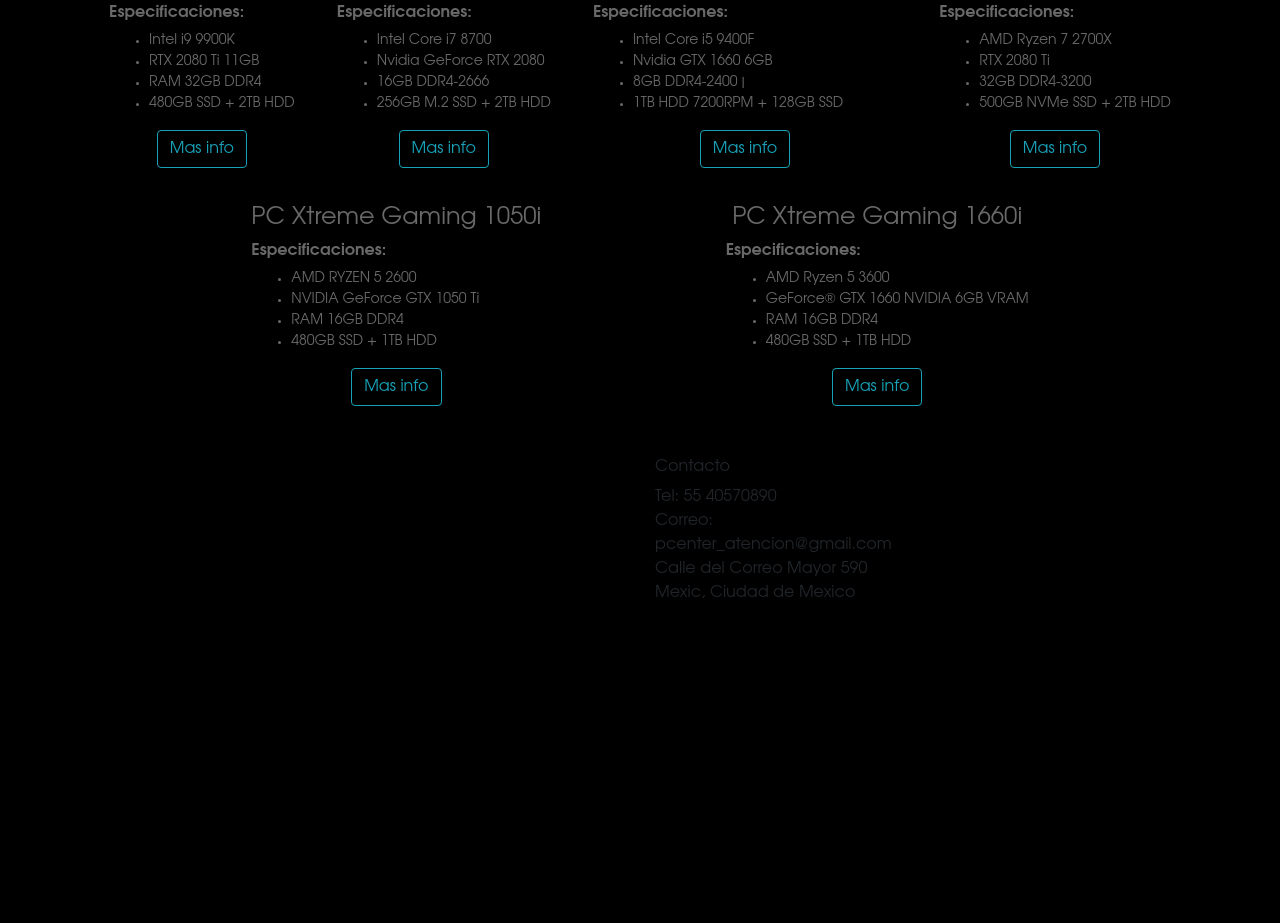
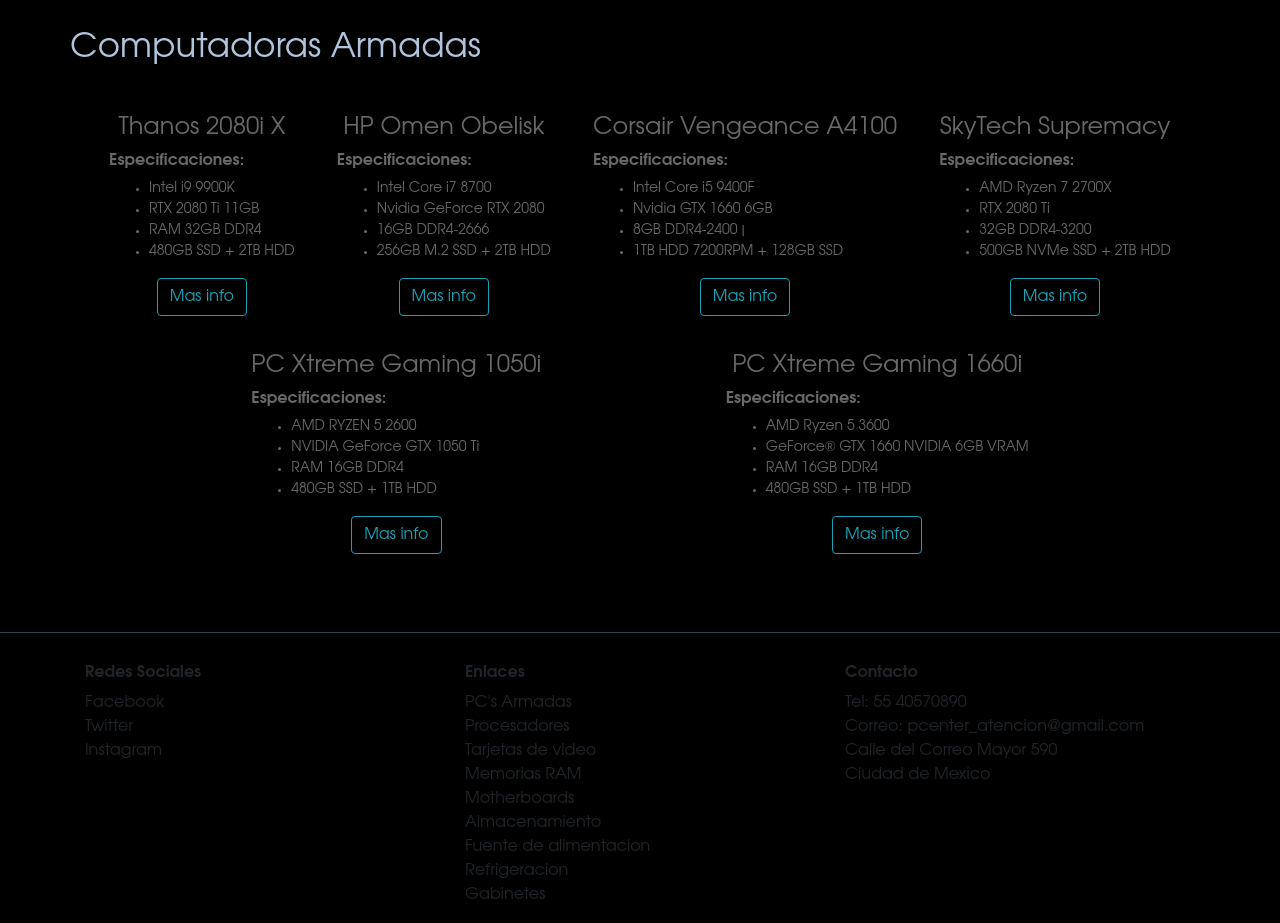
Before and after one commit to JoseEGJasso/cousera-bootstrap-intro, a website: page index.html in a window 1280 px wide. Shown: the part 534-1457 px from the top of the page. Before the commit the page ends 1155 px from the top, so only its background shows below. Drawn offline with nearby package versions, Linux system fonts and the light colour scheme.

Commit message:
Agrego footer a index.html y corrijo algunas lineas de style.css

```diff
--- a/css/style.css
+++ b/css/style.css
@@ -1,9 +1,7 @@
-*{
+body{
+    background-color: #000000;
     font-family: Avantgarde, TeX Gyre Adventor, URW Gothic L, sans-serif;
 }
-
-body{ background-color: #000000; }
-
 
 .jumbotron{
     background-color: #000000;
@@ -11,7 +9,7 @@
     color: white;
 }
 
-.container{
+.c-ini{
     text-align: center;
     color: dimgrey;
 }
@@ -20,10 +18,15 @@
 
 .cards-design > div li{ text-align: justify; }
 
-.row.title > h1{
-    color: seashell;
+.title > h1{
+    color: lightsteelblue;
     font-size: 34px;
     padding: 4px 0px 20px;
+}
+
+.info{
+    margin-top: 100px;
+    margin-bottom: 80px;
 }
 
 .comp-cards{
@@ -39,7 +42,17 @@
     justify-content: space-evenly;
 }
 
-footer > div > .box-contacto > ul{
+hr{
+    background-color: darkslategrey;
+    margin-bottom: 30px;
+    margin-top: 60px;
+}
+
+footer > .c-footer > div > * > ul{
     list-style: none;
     padding-left: 0%;
 }
+
+footer > .c-footer > div > * > ul > li > *{
+    color: #212529;
+}
--- a/index.html
+++ b/index.html
@@ -17,8 +17,8 @@
         <h1 class="display-4">PCenter Assemble</h1>
     </div>
 
-    <div class="container">
-        <div class="row">
+    <div class="container c-ini">
+        <div class="row info">
             <div class="col-sm">
                 <p>
                     <h2> ¿Quienes somos? </h2>
@@ -136,21 +136,39 @@
     <hr>
 
     <footer>
+        <div class="container c-footer">
             <div class="row">
-            <div class="col-sm-3">
-
+                <div class="col-sm">
+                    <h6><b>Redes Sociales</b></h6>
+                    <ul>
+                        <li><a href="https://www.facebook.com/">Facebook</a></li>
+                        <li><a href="https://www.twitter.com/">Twitter</a></li>
+                        <li><a href="https://www.instagram.com/">Instagram</a></li>
+                    </ul>
                 </div>
-            <div class="col-sm-3">
-
+                <div class="col-sm">
+                    <h6><b>Enlaces</b></h6>
+                    <ul>
+                        <li>PC's Armadas</li>
+                        <li>Procesadores</li>
+                        <li>Tarjetas de video</li>
+                        <li>Memorias RAM</li>
+                        <li>Motherboards</li>
+                        <li>Almacenamiento</li>
+                        <li>Fuente de alimentacion</li>
+                        <li>Refrigeracion</li>
+                        <li>Gabinetes</li>
+                    </ul>
                 </div>
-            <div class="col-sm-3 box-contacto">
-                <h6>Contacto</h6>
+                <div class="col-sm">
+                    <h6><b>Contacto</b></h6>
                     <ul>
                         <li>Tel: 55 40570890</li>
                         <li>Correo: pcenter_atencion@gmail.com </li>
                         <li>Calle del Correo Mayor 590</li>
-                    <li>Mexic, Ciudad de Mexico</li>
+                        <li>Ciudad de Mexico</li>
                     </ul>
+                </div>
             </div>
         </div>
     </footer>
```
Lines whose indentation alone changed are shown as unchanged.
